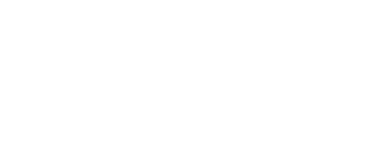
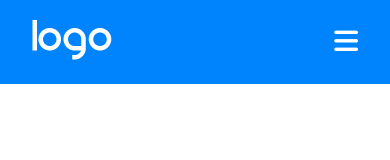
Before and after one commit to Therakar/htmlcss-responsive-layout, a plain HTML site: page index.html in a window 390 px wide. Drawn offline with Linux system fonts and the light colour scheme.

Commit message:
header versione smartphone

```diff
--- a/css/common.css
+++ b/css/common.css
@@ -0,0 +1,24 @@
+/* COMMON */
+.container{
+    max-width: 68.75rem;
+    padding-left: 2rem;
+    padding-right: 2rem;
+    margin: auto;
+}
+
+.row{
+    display: flex;
+}
+
+/* COMMON */
+.justify-space-between{
+    justify-content: space-between;
+}
+
+/* BUTTONS */
+.btn{
+    border: none;
+    background: none;
+    color: white;
+    font-size: 1.7rem;
+}
--- /dev/null
+++ b/css/custom-properties.css
@@ -0,0 +1,3 @@
+:root{
+    --first-color: #0084FD;
+}
--- a/css/header.css
+++ b/css/header.css
@@ -0,0 +1,5 @@
+header{
+    background-color: var(--first-color);
+    padding-top: 1.25rem;
+    padding-bottom: 1.25rem;
+}
--- a/css/style.css
+++ b/css/style.css
@@ -1,5 +1,6 @@
 @import "reset.css";
 @import "common.css";
+@import "custom-properties.css";
 @import "header.css";
 @import "main.css";
 @import "footer.css";
--- a/index.html
+++ b/index.html
@@ -4,11 +4,25 @@
     <meta charset="UTF-8">
     <meta http-equiv="X-UA-Compatible" content="IE=edge">
     <meta name="viewport" content="width=device-width, initial-scale=1.0">
+
+    <!-- font awesome -->
+    <link rel="stylesheet" href="https://cdnjs.cloudflare.com/ajax/libs/font-awesome/6.2.0/css/all.min.css" integrity="sha512-xh6O/CkQoPOWDdYTDqeRdPCVd1SpvCA9XXcUnZS2FmJNp1coAFzvtCN9BmamE+4aHK8yyUHUSCcJHgXloTyT2A==" crossorigin="anonymous" referrerpolicy="no-referrer" />
+
+    <!-- link css -->
     <link rel="stylesheet" href="css/style.css">
+
     <title>Responsive Layout</title>
+
 </head>
 <body>
-    <header></header>
+    <header>
+        <div class="container">
+            <div class="row justify-space-between">
+                <div class="logo"><img src="img/logo.png" alt="logo"></div>
+                <button class="btn"><i class="fa-solid fa-bars"></i></button>
+            </div>
+        </div>
+    </header>
     <main>
         <section id="highlights"></section>
         <section id="planning"></section>
```
Also changed, not shown: img/logo.png (added).
